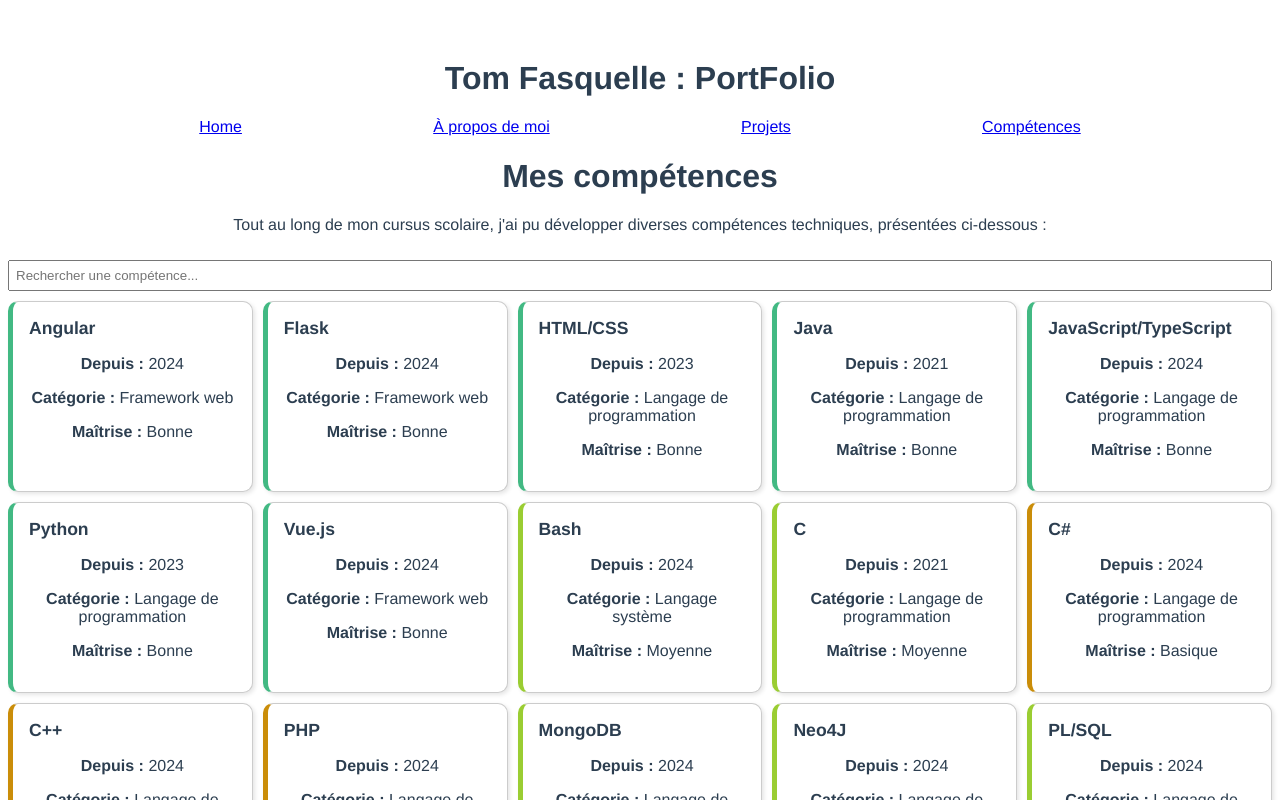
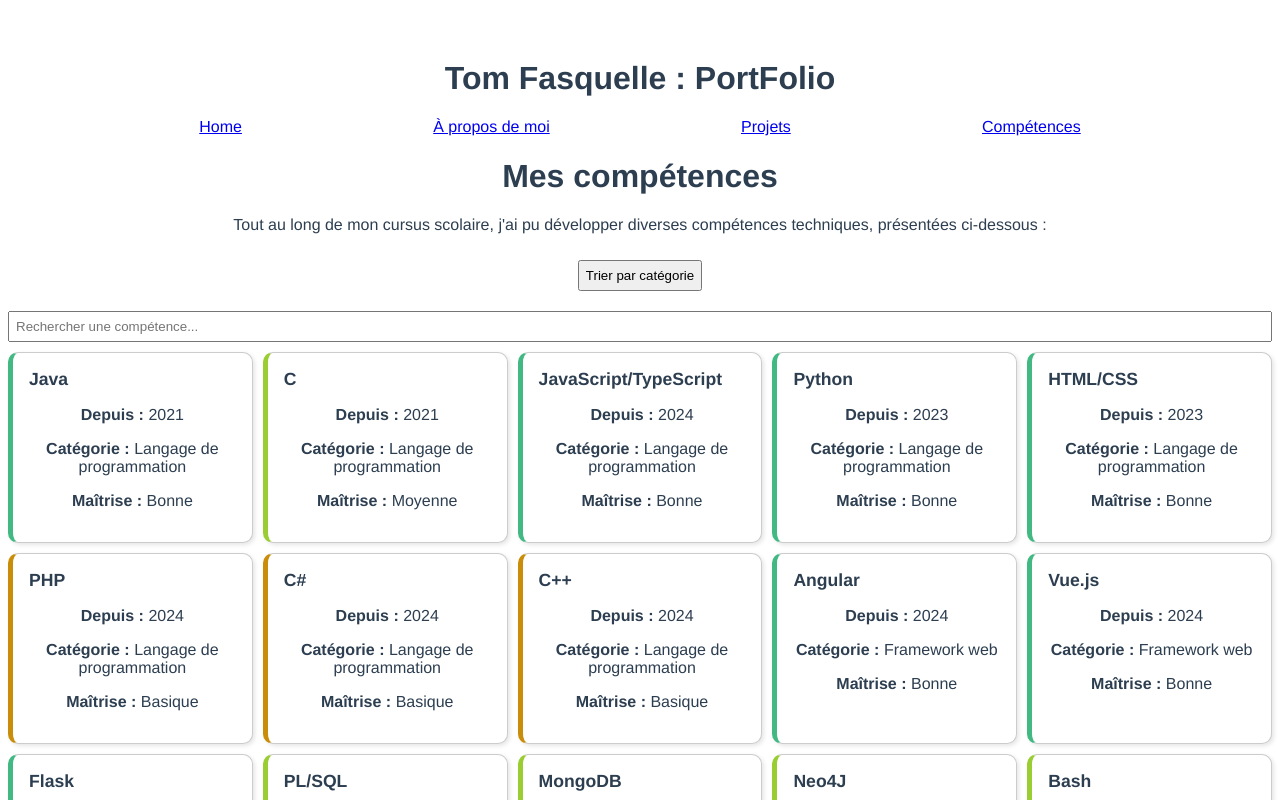
Before and after one commit to tomfsql/TomFolio, a Vue app: page /skills in a window 1280 px wide. Shown: the top 800 px of the page. Built offline with nearby package versions, Linux system fonts and the light colour scheme.

Commit message:
Improved filtering and ui

```diff
--- a/src/assets/styles.css
+++ b/src/assets/styles.css
@@ -12,6 +12,12 @@ input {
   padding: 6px;
   width: 100%;
   box-sizing: border-box;
+}
+
+button {
+  margin: 10px 0;
+  padding: 6px;
+  width: fit-content;
 }
 
 .grid {
--- a/src/components/SkillsPage.vue
+++ b/src/components/SkillsPage.vue
@@ -6,15 +6,25 @@
       Tout au long de mon cursus scolaire, j'ai pu développer diverses compétences techniques, présentées ci-dessous :
     </p>
 
+    <button @click="toggleSortOrder">
+      Trier par {{ sortBy === 'categorie' ? 'maîtrise' : 'catégorie' }}
+    </button>
+
     <input v-model="search" placeholder="Rechercher une compétence..." />
 
+
+    <div>
+      <div v-if="sortedCompetences.length">
         <div class="grid">
           <div
             class="card"
             v-for="(tech, index) in sortedCompetences"
             :key="'main-' + index"
-        :class="{ good: tech.maitrise === 'Bonne', mid: tech.maitrise === 'Moyenne',begin: tech.maitrise === 'Basique' }"
-      >
+            :class="{
+              good: tech.maitrise === 'Bonne',
+              mid: tech.maitrise === 'Moyenne',
+              begin: tech.maitrise === 'Basique'
+            }">
               <h3>{{ tech.nom }}</h3>
               <p><strong>Depuis :</strong> {{ tech.usageDepuis }}</p>
               <p><strong>Catégorie :</strong> {{ tech.categorie }}</p>
@@ -23,6 +33,9 @@
                 <strong>Détails :</strong> {{ tech.details }}
               </p>
           </div>
+        </div>
+      </div>
+      <div v-else>Chargement ou aucune compétence trouvée.</div>
     </div>
 
     <h2>Outils et langages système</h2>
@@ -66,20 +79,25 @@ data() {
   },
   computed: {
     sortedCompetences() {
-      const term = this.search.toLowerCase()
-      return this.competences
+      const term = this.search.toLowerCase();
+      const competencesFiltered = this.competences
         .filter(tech => !tech.categorie.toLowerCase().includes('outil'))
         .filter(tech =>
           tech.nom.toLowerCase().includes(term) ||
           tech.categorie.toLowerCase().includes(term) ||
           tech.maitrise.toLowerCase().includes(term)
-        )
-        .sort((a, b) => {
+        );
+
+      return competencesFiltered.sort((a, b) => {
+        if (this.sortBy === 'categorie') {
+          return a.categorie.localeCompare(b.categorie);
+        } else if (this.sortBy === 'maitrise') {
           if (a.maitrise !== b.maitrise) {
-            return a.maitrise === 'Bonne' ? -1 : 1
+            return a.maitrise === 'Bonne' ? -1 : 1;
           }
-          return a.nom.localeCompare(b.nom)
-        })
+          return a.nom.localeCompare(b.nom);
+        }
+      });
     },
     sortedCompetencesOutils() {
       return this.competences
```
Lines whose indentation alone changed are shown as unchanged.
